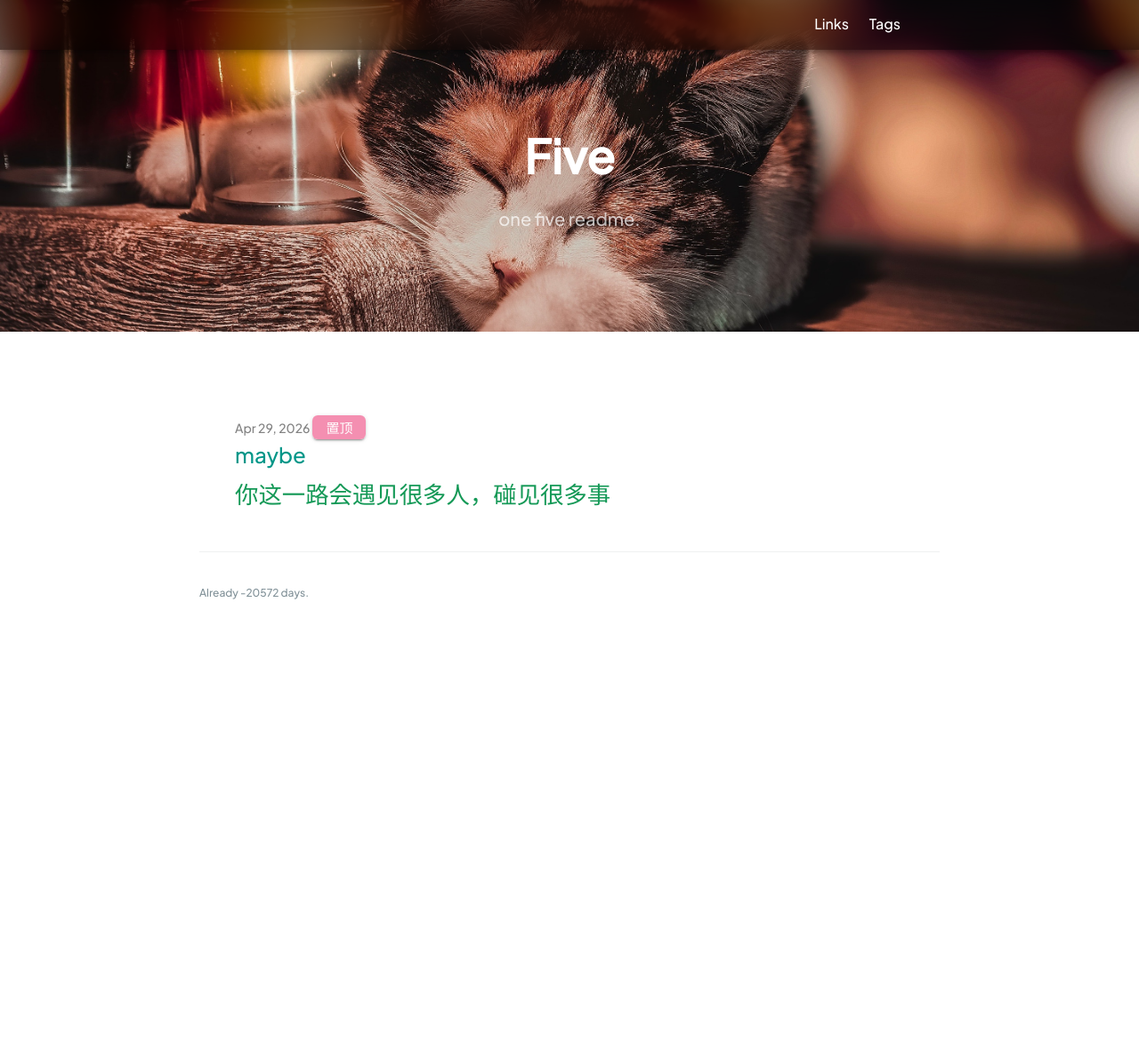
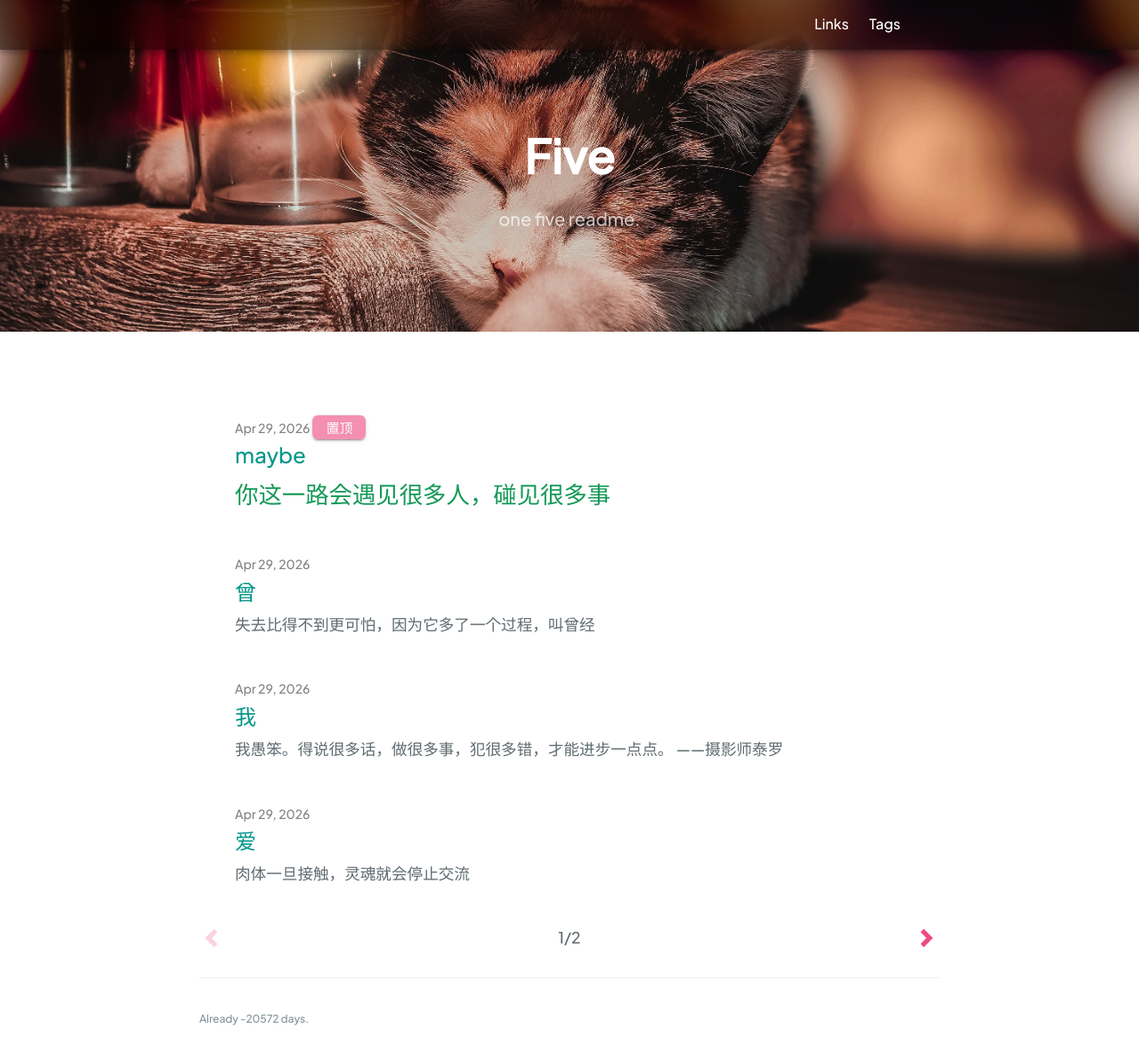
Before and after one commit to Fives-Lamented-Journey/Fives-Lamented-Journey.github.io, a Jekyll site: the page built from index.html, in a window 1280 px wide and 1204 px high. Shown: the top 1192 px of the window at 89% size. Built offline with Jekyll 4.4.1, drawn with Linux system fonts in a browser that asks for light colours; the list of posts is cut into pages by our own code.

Commit message:
添加文章

```diff
--- a/_config.yml
+++ b/_config.yml
@@ -16,7 +16,7 @@ buildtime: "1777422591" #博客建立时的时间戳 可进入https://tool.lu/ti
 
 PJAX: true #启用PJAX，会与评论系统冲突（如不用评论系统建议开启）
 
-paginate: 8 #同时显示的最大文章数，超过自动分页
+paginate: 4 #同时显示的最大文章数，超过自动分页
 paginate_path: "page:num"
 
 # background: https://api.dujin.org/bing/1920.php
--- /dev/null
+++ b/_posts/2026-4-29-diary03.md
@@ -0,0 +1,8 @@
+---
+layout: post
+title: 爱
+tags: diary
+---
+
+
+肉体一旦接触，灵魂就会停止交流
--- /dev/null
+++ b/_posts/2026-4-29-diary04.md
@@ -0,0 +1,7 @@
+---
+layout: post
+title: 我
+tags: diary
+---
+
+我愚笨。得说很多话，做很多事，犯很多错，才能进步一点点。 ——摄影师泰罗
--- /dev/null
+++ b/_posts/2026-4-29-diary05.md
@@ -0,0 +1,7 @@
+---
+layout: post
+title: 曾
+tags: diary
+---
+
+失去比得不到更可怕，因为它多了一个过程，叫曾经
```
Also changed, not shown: _posts/2026-4-28-diary01.md (added, +7 -0 lines), _posts/2026-4-28-diary02.md (added, +7 -0 lines), _posts/2026-4-28-diary03.md (added, +7 -0 lines).
